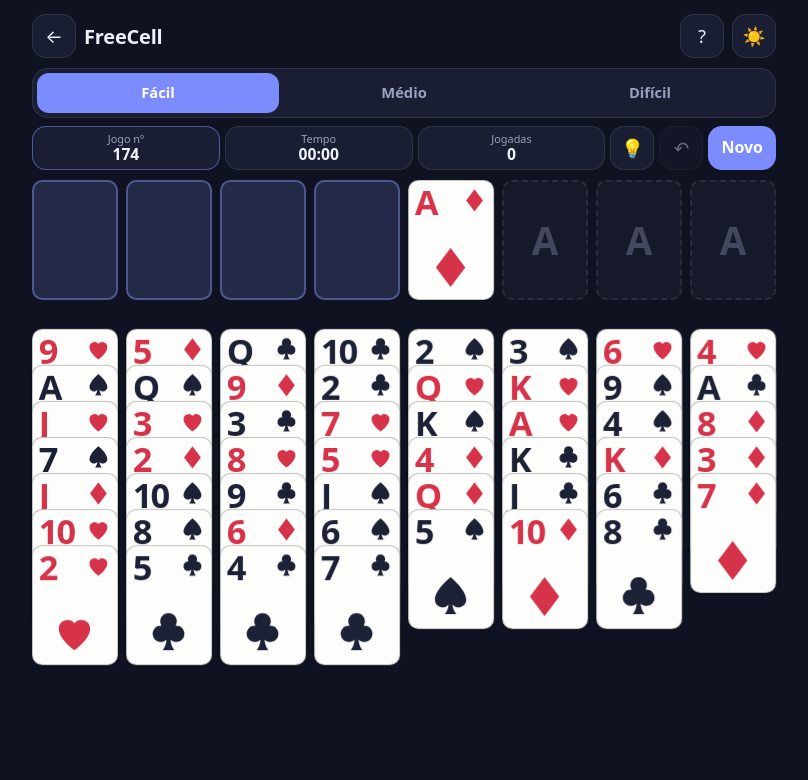
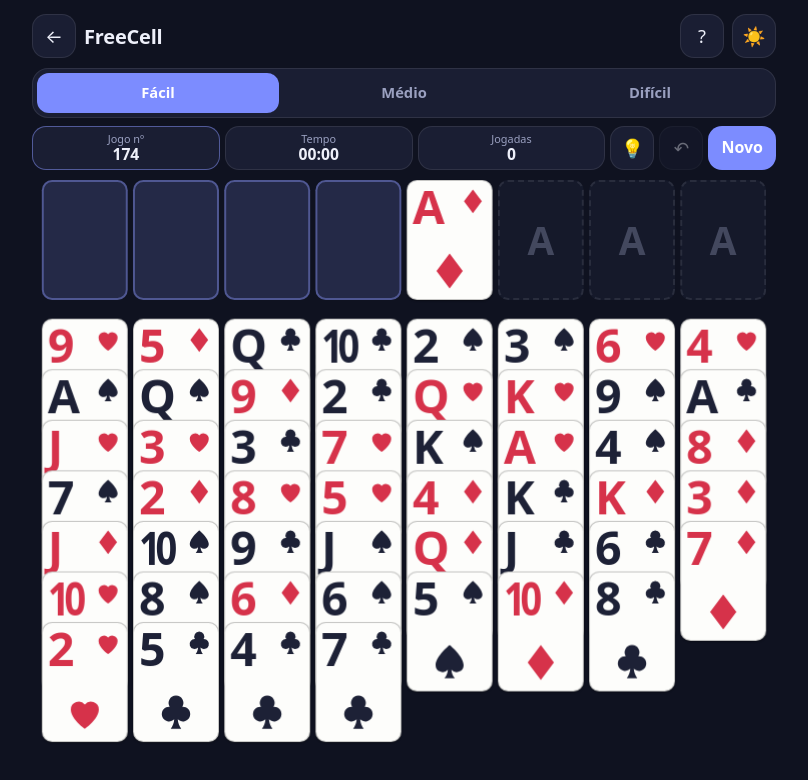
Before and after one commit to marcelokielwagen/JogosOffline, a plain HTML site: page jogos/freecell/index.html in a window 1280 px wide. Shown: the whole page, without its empty margins (236-1044 px from the left). Drawn offline with Linux system fonts and the light colour scheme.

Commit message:
Cartas e letras maiores na Paciência e no FreeCell para celular
Co-Authored-By: Claude Opus 5.5 <noreply@anthropic.com>

```diff
--- a/jogos/freecell/jogo.css
+++ b/jogos/freecell/jogo.css
@@ -1,5 +1,7 @@
 body { overflow-x: hidden; }
 .pagina { max-width: 760px; padding-left: 8px; padding-right: 8px; padding-bottom: 0; }
+
+@media (max-width: 600px) { .pagina { padding-left: 3px; padding-right: 3px; } }
 
 .modos { display: grid; grid-template-columns: repeat(3, 1fr); gap: 4px; padding: 4px; border-radius: 16px; background: var(--superficie); border: 1px solid var(--borda); }
 .modos button { min-height: 40px; border-radius: 12px; font-weight: 600; font-size: .92rem; color: var(--texto2); transition: background .2s, color .2s; }
@@ -30,10 +32,11 @@ button.chip:active { transform: scale(.95); }
 }
 .carta.r { color: #d6324a; }
 .carta > * { pointer-events: none; }
-.carta .v { position: absolute; left: 7%; top: 1%; font-weight: 800; font-size: calc(var(--cw) * .4); line-height: 1.15; letter-spacing: -.06em; }
+.carta .v { position: absolute; left: 6%; top: 0; font-weight: 800; font-size: calc(var(--cw) * .54); line-height: 1.1; letter-spacing: -.06em; }
+.carta .v.dez { letter-spacing: -.14em; transform: scaleX(.82); transform-origin: left center; }
 .carta svg { position: absolute; fill: currentColor; }
-.carta .n { right: 6%; top: 5%; width: 32%; height: auto; aspect-ratio: 1; }
-.carta .g { left: 22%; bottom: 7%; width: 56%; height: auto; aspect-ratio: 1; }
+.carta .n { right: 5%; top: 5%; width: 34%; height: auto; aspect-ratio: 1; }
+.carta .g { left: 25%; bottom: 6%; width: 50%; height: auto; aspect-ratio: 1; }
 .carta.sel { outline: 3px solid var(--ouro); outline-offset: -1px; filter: brightness(1.04); box-shadow: 0 0 14px color-mix(in srgb, var(--ouro) 60%, transparent); }
 .carta.arrasta { transition: none; box-shadow: 0 8px 18px rgba(0,0,0,.45); }
 .carta.dica, .vaga.dica { animation: piscaDica .5s ease-in-out 4 alternate; }
--- a/jogos/freecell/jogo.js
+++ b/jogos/freecell/jogo.js
@@ -310,12 +310,12 @@
   for (let id = 0; id < 52; id++) {
     const el = document.createElement('div');
     el.className = 'carta' + (vermelha(id) ? ' r' : ''); el.dataset.id = id;
-    el.innerHTML = `<span class="v">${ROT[valor(id)]}</span><svg class="n" viewBox="0 0 24 24"><use href="#n${naipe(id)}"/></svg><svg class="g" viewBox="0 0 24 24"><use href="#n${naipe(id)}"/></svg>`;
+    el.innerHTML = `<span class="v${valor(id) === 9 ? ' dez' : ''}">${ROT[valor(id)]}</span><svg class="n" viewBox="0 0 24 24"><use href="#n${naipe(id)}"/></svg><svg class="g" viewBox="0 0 24 24"><use href="#n${naipe(id)}"/></svg>`;
     tab.appendChild(el); cartas.push(el);
   }
 
   function medir() {
-    const W = tab.clientWidth, gap = Math.max(3, W * .011), livre = window.innerHeight - tab.getBoundingClientRect().top - 8;
+    const W = tab.clientWidth, gap = Math.max(2, W * .007), livre = window.innerHeight - tab.getBoundingClientRect().top - 8;
     const cw = Math.max(30, Math.min((W - 7 * gap) / 8, livre / (1.4 * 4.4), 86)), ch = cw * 1.4, y0 = ch + gap * 3.5;
     const H = Math.max(livre, y0 + ch * 3), x0 = (W - 8 * cw - 7 * gap) / 2;
     G = { W, gap, cw, ch, y0, H, x0, x: j => x0 + j * (cw + gap) };
@@ -347,7 +347,7 @@
     e.l.forEach((id, n) => { if (id != null) poe(id, G.x(n), 0, 100, 'l' + n, 0); });
     e.f.forEach((pl, n) => pl.forEach((id, i) => poe(id, G.x(4 + n), 0, 200 + i, 'f' + n, i)));
     e.c.forEach((col, j) => {
-      let ou = G.ch * .3;
+      let ou = G.ch * .42;
       const total = Math.max(0, col.length - 1) * ou + G.ch, cabe = G.H - G.y0 - 4;
       if (total > cabe) ou = (cabe - G.ch) / Math.max(1, col.length - 1);
       col.forEach((id, i) => poe(id, G.x(j), G.y0 + i * ou, 300 + i, 'c' + j, i));
--- a/jogos/paciencia/jogo.css
+++ b/jogos/paciencia/jogo.css
@@ -1,5 +1,7 @@
 body { overflow-x: hidden; }
 .pagina { max-width: 720px; padding-left: 10px; padding-right: 10px; padding-bottom: 0; }
+
+@media (max-width: 600px) { .pagina { padding-left: 3px; padding-right: 3px; } }
 
 .modos { display: grid; grid-template-columns: repeat(3, 1fr); gap: 4px; padding: 4px; border-radius: 16px; background: var(--superficie); border: 1px solid var(--borda); }
 .modos button { min-height: 40px; border-radius: 12px; font-weight: 600; font-size: .92rem; color: var(--texto2); transition: background .2s, color .2s; }
@@ -27,10 +29,11 @@ button.chip:active { transform: scale(.95); }
 }
 .carta.r { color: #d6324a; }
 .carta > * { pointer-events: none; }
-.carta .v { position: absolute; left: 7%; top: 1%; font-weight: 800; font-size: calc(var(--cw) * .4); line-height: 1.15; letter-spacing: -.06em; }
+.carta .v { position: absolute; left: 6%; top: 0; font-weight: 800; font-size: calc(var(--cw) * .54); line-height: 1.1; letter-spacing: -.06em; }
+.carta .v.dez { letter-spacing: -.14em; transform: scaleX(.82); transform-origin: left center; }
 .carta svg { position: absolute; fill: currentColor; }
-.carta .n { right: 6%; top: 5%; width: 32%; height: auto; aspect-ratio: 1; }
-.carta .g { left: 22%; bottom: 7%; width: 56%; height: auto; aspect-ratio: 1; }
+.carta .n { right: 5%; top: 5%; width: 34%; height: auto; aspect-ratio: 1; }
+.carta .g { left: 25%; bottom: 6%; width: 50%; height: auto; aspect-ratio: 1; }
 .carta.costas { background: repeating-linear-gradient(45deg, var(--destaque) 0 5px, color-mix(in srgb, var(--destaque) 70%, #000) 5px 10px); border: 2px solid #fdfdfb; }
 .carta.costas > * { display: none; }
 .carta.sel { outline: 3px solid var(--ouro); outline-offset: -1px; filter: brightness(1.04); box-shadow: 0 0 14px color-mix(in srgb, var(--ouro) 60%, transparent); }
--- a/jogos/paciencia/jogo.js
+++ b/jogos/paciencia/jogo.js
@@ -182,13 +182,13 @@
   for (let id = 0; id < 52; id++) {
     const el = document.createElement('div');
     el.className = 'carta' + (vermelha(id) ? ' r' : ''); el.dataset.id = id;
-    el.innerHTML = `<span class="v">${ROT[valor(id)]}</span><svg class="n" viewBox="0 0 24 24"><use href="#n${naipe(id)}"/></svg><svg class="g" viewBox="0 0 24 24"><use href="#n${naipe(id)}"/></svg>`;
+    el.innerHTML = `<span class="v${valor(id) === 9 ? ' dez' : ''}">${ROT[valor(id)]}</span><svg class="n" viewBox="0 0 24 24"><use href="#n${naipe(id)}"/></svg><svg class="g" viewBox="0 0 24 24"><use href="#n${naipe(id)}"/></svg>`;
     tab.appendChild(el); cartas.push(el);
   }
 
   function medir() {
     // A carta cabe na largura e, em tela deitada, também na altura; o tabuleiro fica centralizado.
-    const W = tab.clientWidth, gap = Math.max(4, W * .012), livre = window.innerHeight - tab.getBoundingClientRect().top - 10;
+    const W = tab.clientWidth, gap = Math.max(2.5, W * .009), livre = window.innerHeight - tab.getBoundingClientRect().top - 10;
     const cw = Math.max(34, Math.min((W - 6 * gap) / 7, livre / (1.42 * 3.7))), ch = cw * 1.42, y0 = ch + gap * 3;
     const H = Math.max(livre, y0 + ch * 2.2), x0 = (W - 7 * cw - 6 * gap) / 2;
     G = { W, gap, cw, ch, y0, H, x0, x: j => x0 + j * (cw + gap) };
@@ -223,7 +223,7 @@
     e.w.forEach((id, i) => poe(id, G.x(1) + Math.max(0, i - base) * G.cw * .3, 0, 100 + i, false, 'd', i));
     e.f.forEach((pl, n) => pl.forEach((id, i) => poe(id, G.x(3 + n), 0, 200 + i, false, 'f' + n, i)));
     e.c.forEach((c, j) => {
-      const nu = c.k.length - c.d; let od = G.ch * .14, ou = G.ch * .32;
+      const nu = c.k.length - c.d; let od = G.ch * .14, ou = G.ch * .42;
       const total = c.d * od + Math.max(0, nu - 1) * ou + G.ch, cabe = G.H - G.y0 - 4;
       if (total > cabe) { const f = (cabe - G.ch) / (total - G.ch); od *= f; ou *= f; }
       let y = G.y0;
--- a/sw.js
+++ b/sw.js
@@ -1,6 +1,6 @@
 // Funcionamento offline: guarda todos os arquivos no aparelho na primeira visita.
 // IMPORTANTE: aumente o número abaixo sempre que qualquer arquivo mudar.
-const VERSAO = 'jogos-offline-v20';
+const VERSAO = 'jogos-offline-v21';
 const ARQUIVOS = [
   './', './index.html', './manifest.webmanifest',
   './css/base.css', './css/inicio.css', './js/comum.js',
```
Also changed, not shown: PROGRESSO.md (+4 -1 lines).
